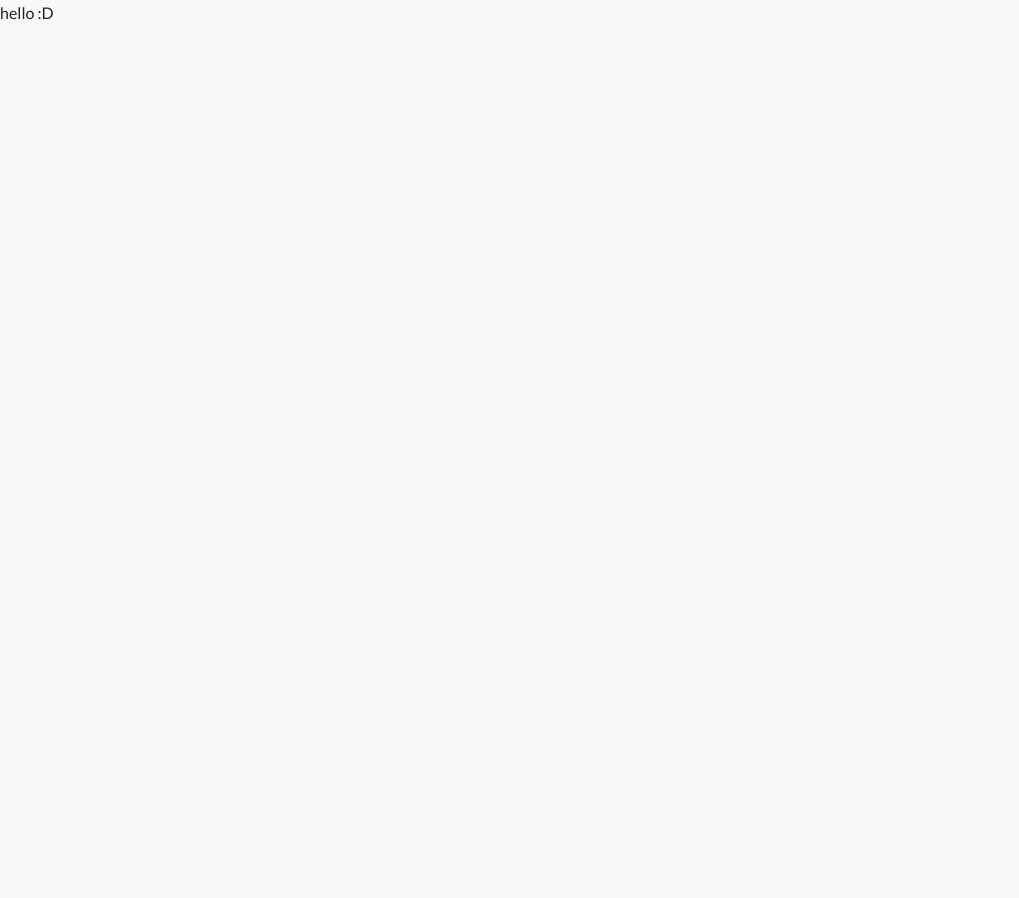
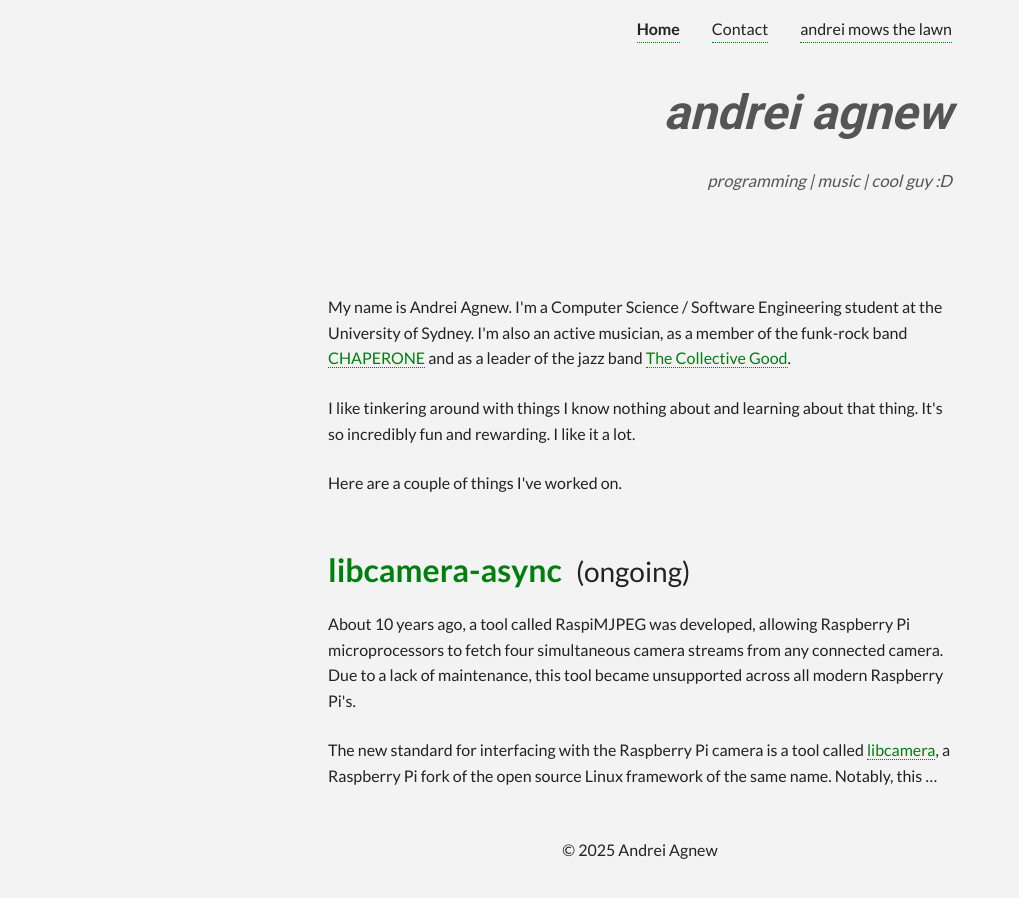
Before and after one commit to goombado/andrei-mows-the-lawn, a plain HTML site: page index.html in a window 1280 px wide. Shown: the whole page, without its empty margins (0-1019 px from the left). Before the commit the page ends 800 px from the top, so only its background shows below. Drawn offline with Linux system fonts and the light colour scheme.

Commit message:
sepia mow and main website template

```diff
--- a/assets/style.css
+++ b/assets/style.css
@@ -2,7 +2,7 @@
 @import url('https://fonts.googleapis.com/css2?family=Roboto:wght@300;400;700&display=swap');
 
 :root {
-    --bg-color: #f9f9f9;
+    --bg-color: #f3f3f3;
     --text-color: #222222;
     --muted-color: #555555;
     --link-color: #007f0e;
@@ -19,9 +19,8 @@ body {
     line-height: 1.6;
 }
 .main-container {
-    max-width: 800px;
-    margin: 0 auto;
-    padding: 2rem 1rem;
+    margin: 0 20rem;
+    padding: 1rem 0.5rem;
 }
 
 nav {
@@ -52,7 +51,7 @@ h1.site-title {
 }
 p.subtitle {
     font-style: italic;
-    font-size: 1.125rem;
+    font-size: 1.05rem;
     margin-bottom: 2rem;
     color: var(--muted-color);
 }
@@ -68,6 +67,15 @@ a {
 }
 a:hover {
     border-bottom-style: solid;
+}
+
+#happy {
+    color: var(--muted-color);
+    text-decoration: none;
+    border-bottom: none;
+}
+#happy {
+    cursor: pointer;
 }
 
 
--- a/index.html
+++ b/index.html
@@ -5,8 +5,58 @@
     <meta name="viewport" content="width=device-width, initial-scale=1.0">
     <link rel="shortcut icon" href="assets/favicon.ico" type="image/x-icon">
     <link rel="stylesheet" href="assets/style.css">
-    <title>andrei agnew</title>
+    <title>Andrei Agnew</title>
+    <script>
+        function changeHappy() {
+            var happy = document.getElementById('happy');
+            if (happy.innerText === ':D') {
+                happy.innerText = ' 😄';
+                happy.style.fontStyle = 'normal';
+                happy.style.fontSize = '0.9rem';
+            } else {
+                happy.innerText = ':D';
+                happy.style.fontStyle = 'italic';
+                happy.style.fontSize = '1.05rem';
+            }
+        }
+    </script>
 <body>
-    hello :D
+  <div class="main-container">
+
+    <nav>
+      <a href="/" class="active">Home</a>
+      <a href="/contact">Contact</a>
+      <a href="/mow">andrei mows the lawn</a>
+    </nav>
+
+    <!-- HEADER / HERO -->
+    <h1 class="site-title" style="text-align: right;">andrei agnew</h1>
+    <p class="subtitle" style="text-align: right;">programming | music | cool guy <a id='happy' onclick='changeHappy()'>:D</a></p>
+    <br><br>
+
+    <p>My name is Andrei Agnew. I'm a Computer Science / Software Engineering student at the University of Sydney. I'm also an active musician, as a member of the funk-rock band <a href="https://example.com/chaperone">CHAPERONE</a> and as a leader of the jazz band <a href="https://example.com/collective-good">The Collective Good</a>.</p>
+
+    <p>I like tinkering around with things I know nothing about and learning about that thing. It's so incredibly fun and rewarding. I like it a lot.</p>
+
+    <p>Here are a couple of things I've worked on.</p>
+
+    <!-- PROJECT SECTION -->
+    <h2 class="section-title">libcamera-async <em>(ongoing)</em></h2>
+    <p>About 10 years ago, a tool called RaspiMJPEG was developed, allowing Raspberry Pi microprocessors to fetch four simultaneous camera streams from any connected camera. Due to a lack of maintenance, this tool became unsupported across all modern Raspberry Pi's.</p>
+
+    <p>The new standard for interfacing with the Raspberry Pi camera is a tool called <a href="https://libcamera.org">libcamera</a>, a Raspberry Pi fork of the open source Linux framework of the same name. Notably, this …</p>
+
+    <!-- MORE SECTIONS -->
+    <!--
+    <h2 class="section-title">another-project <em>(completed)</em></h2>
+    <p>…project description…</p>
+    -->
+
+    <!-- FOOTER (optional) -->
+    <footer class="mt-lg">
+      <p class="text-center muted">&copy; 2025 Andrei Agnew</p>
+    </footer>
+
+  </div>
 </body>
 </html>
```
Also changed, not shown: contact.html (added, +9 -0 lines), mow/index.html (+6 -0 lines).
